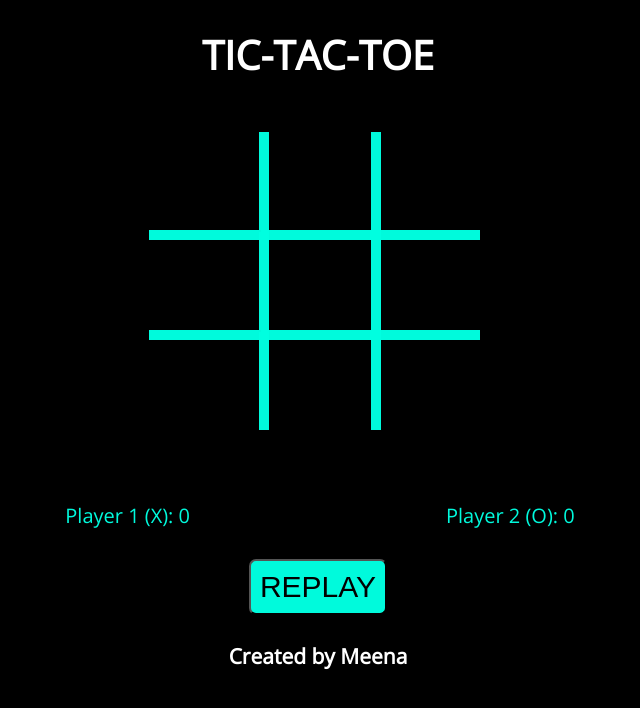
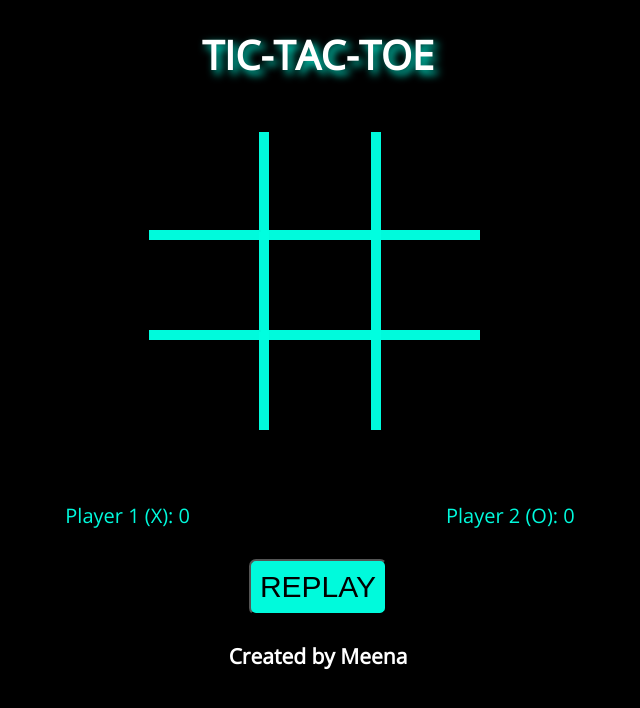
Before and after one commit to meenajim/project0, a plain HTML site: page index.html in a window 1280 px wide. Shown: the whole page, without its empty margins (322-962 px from the left). Drawn offline with nearby package versions, Linux system fonts and the light colour scheme.

Commit message:
heading style

```diff
--- a/css/style.css
+++ b/css/style.css
@@ -147,7 +147,7 @@ color:#00ffe1fa;
   font-size:20px;
   color:#00ffe1fa;
 }
-.tictactoeheading h1
-{
+h1{
   color:#ffffff;
+  text-shadow: 4px 4px 8px #00ffe1fa;
 }
```
